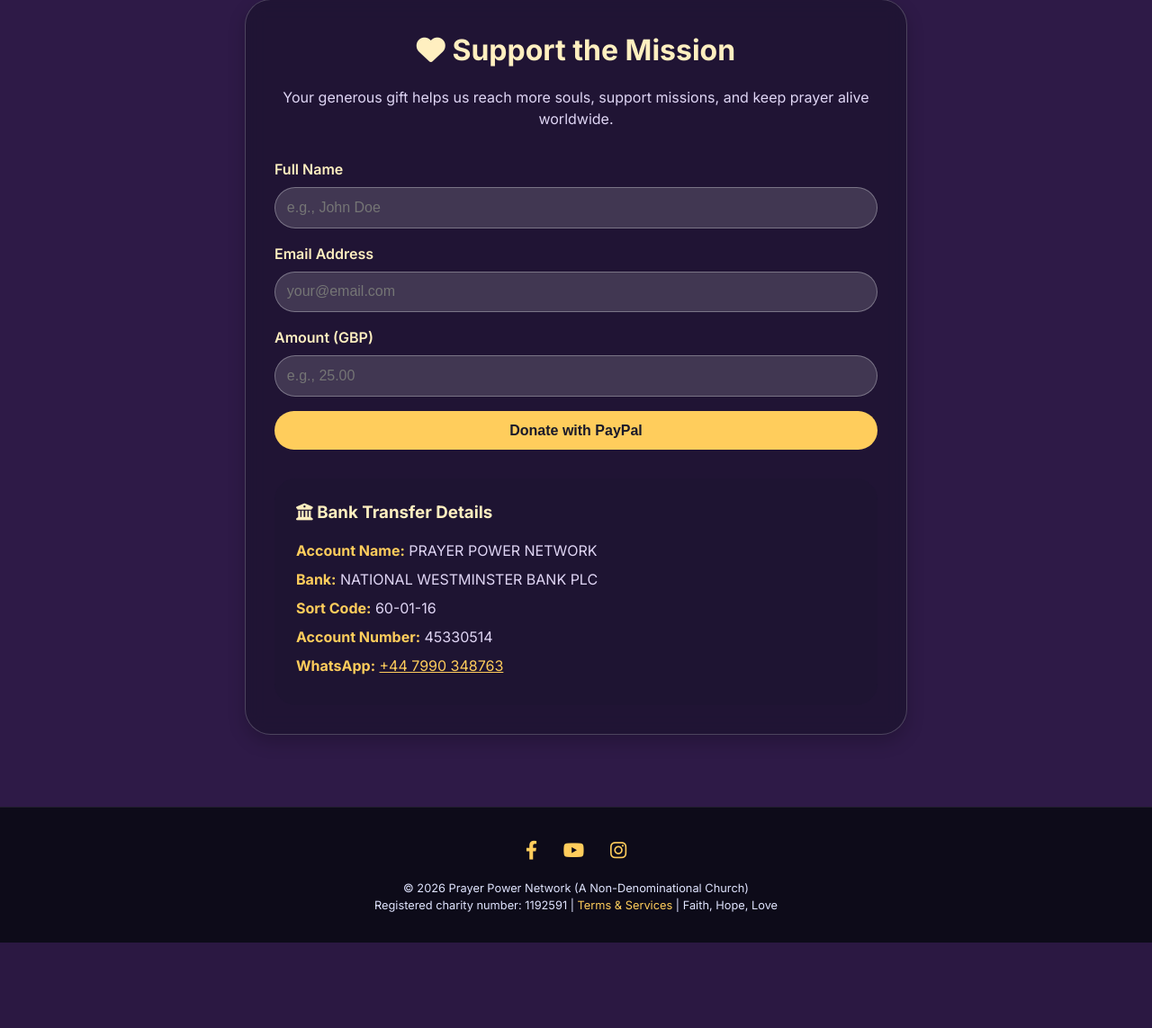
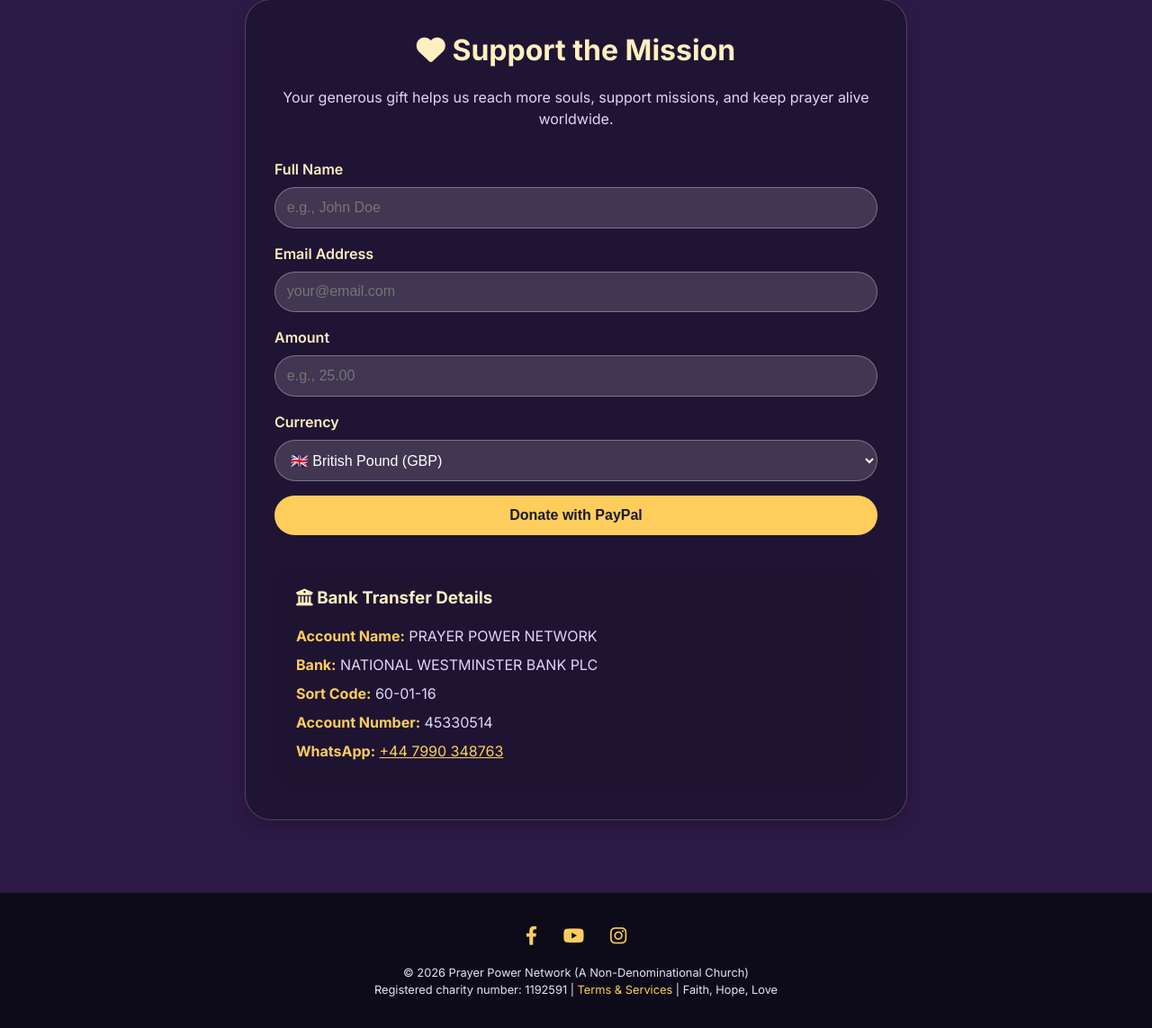
Before and after one commit to phylipgenty/PPN, a Django app: page /donate/ in a window 1280 px wide. Shown: the part 136-1279 px from the top of the page at 90% size. Before the commit the page ends 1184 px from the top, so only its background shows below. Run offline with Django 5.2, Linux system fonts and the light colour scheme.

Commit message:
wide variety of currency - donation dropdown

```diff
--- a/core/views.py
+++ b/core/views.py
@@ -215,6 +215,7 @@ def process_donation(request):
         name = request.POST.get('name')
         email = request.POST.get('email')
         amount = request.POST.get('amount')
+        currency = request.POST.get('currency', 'GBP')  # Get currency from form, default GBP
 
         if name and email and amount:
             donation = Donation.objects.create(
@@ -230,7 +231,7 @@ def process_donation(request):
             return redirect(
                 f"{paypal_url}?cmd=_donations"
                 f"&business=payments@prayerpowernetwork.org.uk"
-                f"&currency_code=GBP"
+                f"&currency_code={currency}"
                 f"&amount={amount}"
                 f"&item_name=Donation+to+Prayer+Power+Network"
                 f"&invoice={invoice}"
@@ -257,6 +258,7 @@ def donation_cancel(request):
 def regular(request):
     return render(request, 'regular.html')
 
+
 # =========================
 # CREATE ADMIN (TEMPORARY)
 # =========================
@@ -270,7 +272,10 @@ def create_admin(request):
         return HttpResponse("Admin created: username=prayer, password=PrayerPowerNetwork_2026")
     return HttpResponse("Admin already exists")
 
-# Testing the cloudinary kini
+
+# =========================
+# CLOUDINARY DEBUG (TEMPORARY)
+# =========================
 from django.http import HttpResponse
 from django.core.files.storage import default_storage
 import os
--- a/templates/donate.html
+++ b/templates/donate.html
@@ -37,7 +37,7 @@
     color: #ffefc0;
     font-weight: 600;
   }
-  .form-group input {
+  .form-group input, .form-group select {
     padding: 0.8rem;
     border-radius: 2rem;
     border: 1px solid rgba(255,255,255,0.3);
@@ -45,9 +45,13 @@
     color: white;
     font-size: 1rem;
   }
-  .form-group input:focus {
+  .form-group input:focus, .form-group select:focus {
     outline: none;
     border-color: #ffcd5c;
+  }
+  .form-group select option {
+    background: #2e1a47;
+    color: white;
   }
   .donate-btn {
     background: #ffcd5c;
@@ -103,8 +107,17 @@
         <input type="email" name="email" id="email" required placeholder="your@email.com">
       </div>
       <div class="form-group">
-        <label for="amount">Amount (GBP)</label>
+        <label for="amount">Amount</label>
         <input type="number" name="amount" id="amount" step="0.01" min="1" required placeholder="e.g., 25.00">
+      </div>
+      <div class="form-group">
+        <label for="currency">Currency</label>
+        <select name="currency" id="currency" required>
+          <option value="GBP">🇬🇧 British Pound (GBP)</option>
+          <option value="USD">🇺🇸 US Dollar (USD)</option>
+          <option value="EUR">🇪🇺 Euro (EUR)</option>
+          <option value="NGN">🇳🇬 Nigerian Naira (NGN)</option>
+        </select>
       </div>
       <button type="submit" class="donate-btn">Donate with PayPal</button>
     </form>
```
